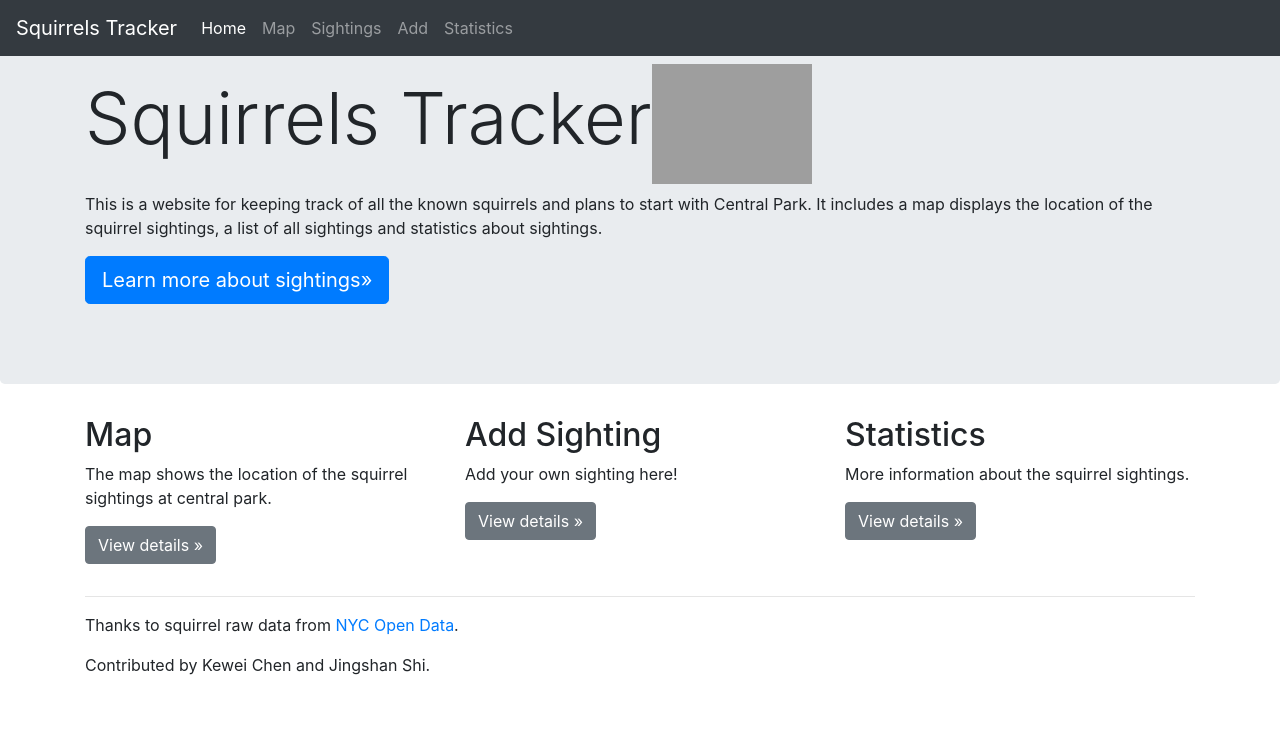
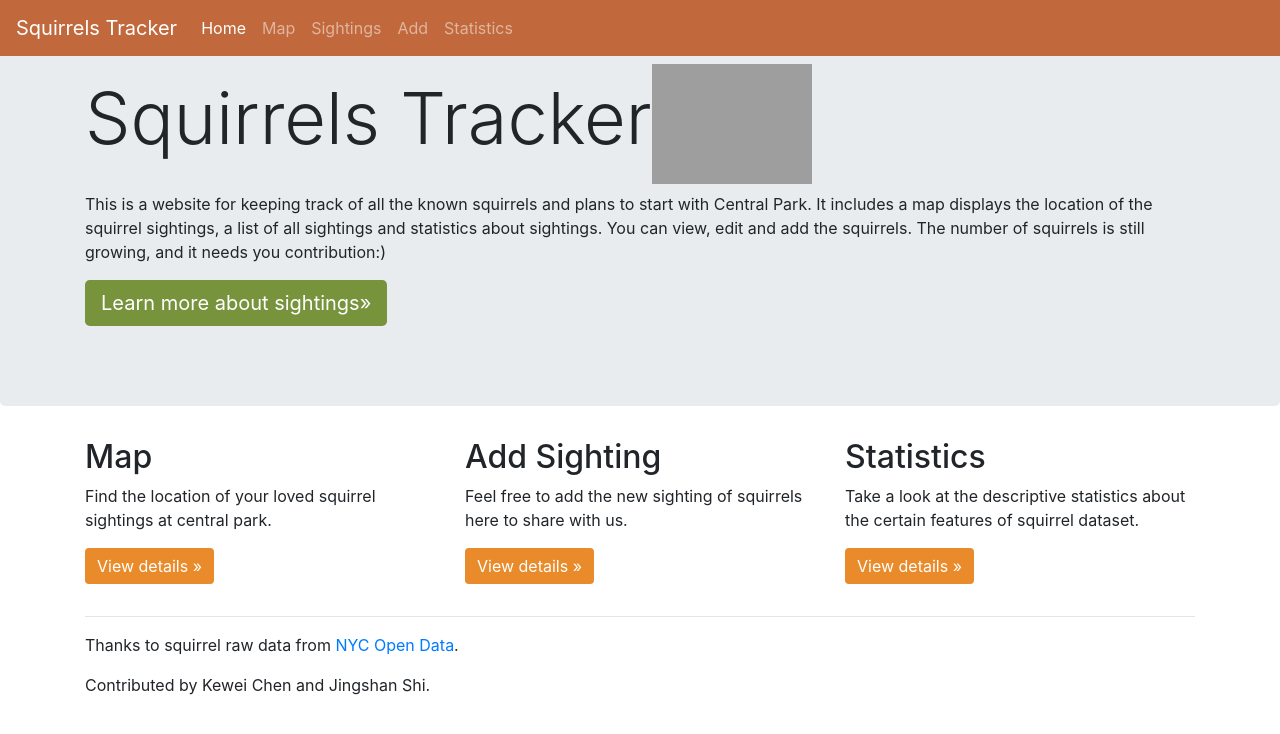
Before and after one commit to Kewei642/Squirrel_Tracker, a Django app: page / in a window 1280 px wide. Shown: the top 734 px of the page. Run offline with Django 3.2, Linux system fonts and the light colour scheme; some libraries are stand-ins or nearby versions; grey boxes are pictures that could not be loaded.

Commit message:
modify the appearance of website

```diff
--- a/map/templates/map/map.html
+++ b/map/templates/map/map.html
@@ -25,7 +25,7 @@
     </style>
   </head>
   <body>
-      <nav class="navbar navbar-expand-md navbar-dark fixed-top bg-dark">
+      <nav class="navbar navbar-expand-md navbar-dark fixed-top" style="background-color: #C1693C;">
           <a class="navbar-brand" href="">Squirrels Tracker</a>
           <button class="navbar-toggler" type="button" data-toggle="collapse" data-target="#navbarsExampleDefault" aria-controls="navbarsExampleDefault" aria-expanded="false" aria-label="Toggle navigation">
             <span class="navbar-toggler-icon"></span>
--- a/sightings/templates/sightings/add.html
+++ b/sightings/templates/sightings/add.html
@@ -13,7 +13,7 @@
 </head>
 
 <body>
-    <nav class="navbar navbar-expand-md navbar-dark fixed-top bg-dark">
+    <nav class="navbar navbar-expand-md navbar-dark fixed-top" style="background-color: #C1693C;">
         <a class="navbar-brand" href="#">Squirrels Tracker</a>
         <button class="navbar-toggler" type="button" data-toggle="collapse" data-target="#navbarsExampleDefault" aria-controls="navbarsExampleDefault" aria-expanded="false" aria-label="Toggle navigation">
           <span class="navbar-toggler-icon"></span>
@@ -46,7 +46,7 @@
             <div class="jumbotron">
                 <div class="container">
                   <h1 class="display-3">Add Your Sighting<img
-                    src="https://pngriver.com/wp-content/uploads/2017/12/download-Squirrel-PNG-transparent-images-transparent-backgrounds-PNGRIVER-COM-squirrel_PNG15794.png"
+                    src="https://www.pngkey.com/png/full/60-607273_animals-baby-squirrel-cute-squirrel-squirrels-squirrel-squirrel.png"
                     alt="Squirrels Logo" class="logo" width="160" height="120" /></h1>
                    <form method="post">
                         {% csrf_token %}
@@ -54,7 +54,7 @@
                         {{ form.as_p }}
                         <br>
 
-                        <input class="btn btn-primary btn-lg" type="submit" name="Submit" value="Submit">
+                        <input class="btn btn-primary" type="submit" name="Submit" value="Submit">
                       </form>
 
                 </div>
--- a/sightings/templates/sightings/all.html
+++ b/sightings/templates/sightings/all.html
@@ -33,7 +33,7 @@
 </head>
 
 <body>
-  <nav class="navbar navbar-expand-md navbar-dark fixed-top bg-dark">
+  <nav class="navbar navbar-expand-md navbar-dark fixed-top" style="background-color: #C1693C;">
     <a class="navbar-brand" href="#">Squirrels Tracker</a>
     <button class="navbar-toggler" type="button" data-toggle="collapse" data-target="#navbarsExampleDefault"
       aria-controls="navbarsExampleDefault" aria-expanded="false" aria-label="Toggle navigation">
@@ -66,7 +66,7 @@
     <div class="jumbotron">
       <div class="container">
         <h3 class="display-3">Squirrels Tracker<img
-            src="https://pngriver.com/wp-content/uploads/2017/12/download-Squirrel-PNG-transparent-images-transparent-backgrounds-PNGRIVER-COM-squirrel_PNG15794.png"
+            src="https://www.pngkey.com/png/full/60-607273_animals-baby-squirrel-cute-squirrel-squirrels-squirrel-squirrel.png"
             alt="Squirrels Logo" class="logo" width="160" height="120" /></h3>
         <p>All the squirrels ID are here. You can click on ID to look into the details and edit the infomation.</p>
 
--- a/sightings/templates/sightings/edit.html
+++ b/sightings/templates/sightings/edit.html
@@ -16,7 +16,7 @@
 <body>
 
 
-    <nav class="navbar navbar-expand-md navbar-dark fixed-top bg-dark">
+    <nav class="navbar navbar-expand-md navbar-dark fixed-top" style="background-color: #C1693C;">
         <a class="navbar-brand" href="#">Squirrels Tracker</a>
         <button class="navbar-toggler" type="button" data-toggle="collapse" data-target="#navbarsExampleDefault" aria-controls="navbarsExampleDefault" aria-expanded="false" aria-label="Toggle navigation">
           <span class="navbar-toggler-icon"></span>
@@ -50,7 +50,7 @@
         <div class="jumbotron">
           <div class="container">
             <h1 class="display-3">Update Sighting info<img
-              src="https://pngriver.com/wp-content/uploads/2017/12/download-Squirrel-PNG-transparent-images-transparent-backgrounds-PNGRIVER-COM-squirrel_PNG15794.png"
+              src="https://www.pngkey.com/png/full/60-607273_animals-baby-squirrel-cute-squirrel-squirrels-squirrel-squirrel.png"
               alt="Squirrels Logo" class="logo" width="160" height="120" /></h1>
               <form method="post">
                   {% csrf_token %}
--- a/sightings/templates/sightings/stats.html
+++ b/sightings/templates/sightings/stats.html
@@ -16,7 +16,7 @@
 <body>
 
 
-    <nav class="navbar navbar-expand-md navbar-dark fixed-top bg-dark">
+    <nav class="navbar navbar-expand-md navbar-dark fixed-top" style="background-color: #C1693C;">
         <a class="navbar-brand" href="#">Squirrels Tracker</a>
         <button class="navbar-toggler" type="button" data-toggle="collapse" data-target="#navbarsExampleDefault" aria-controls="navbarsExampleDefault" aria-expanded="false" aria-label="Toggle navigation">
           <span class="navbar-toggler-icon"></span>
@@ -50,7 +50,7 @@
         <div class="jumbotron">
           <div class="container">
             <h1 class="display-3">Squirrels Sighting Statistics<img
-              src="https://pngriver.com/wp-content/uploads/2017/12/download-Squirrel-PNG-transparent-images-transparent-backgrounds-PNGRIVER-COM-squirrel_PNG15794.png"
+              src="https://www.pngkey.com/png/full/60-607273_animals-baby-squirrel-cute-squirrel-squirrels-squirrel-squirrel.png"
               alt="Squirrels Logo" class="logo" width="160" height="120" /></h1>
 
               <h4>There were {{total_squarrel}} sightings at central park during 2018.</h4>
--- a/sightings/templates/squirrel/index.html
+++ b/sightings/templates/squirrel/index.html
@@ -16,7 +16,7 @@
 <body>
 
 
-    <nav class="navbar navbar-expand-md navbar-dark fixed-top bg-dark">
+    <nav class="navbar navbar-expand-md navbar-dark fixed-top" style="background-color: #C1693C;">
         <a class="navbar-brand" href="#">Squirrels Tracker</a>
         <button class="navbar-toggler" type="button" data-toggle="collapse" data-target="#navbarsExampleDefault" aria-controls="navbarsExampleDefault" aria-expanded="false" aria-label="Toggle navigation">
           <span class="navbar-toggler-icon"></span>
@@ -50,11 +50,11 @@
         <div class="jumbotron">
           <div class="container">
             <h1 class="display-3">Squirrels Tracker<img
-              src="https://pngriver.com/wp-content/uploads/2017/12/download-Squirrel-PNG-transparent-images-transparent-backgrounds-PNGRIVER-COM-squirrel_PNG15794.png"
+              {% comment %} src="https://pngriver.com/wp-content/uploads/2017/12/download-Squirrel-PNG-transparent-images-transparent-backgrounds-PNGRIVER-COM-squirrel_PNG15794.png" {% endcomment %}
+              src="https://www.pngkey.com/png/full/60-607273_animals-baby-squirrel-cute-squirrel-squirrels-squirrel-squirrel.png"
               alt="Squirrels Logo" class="logo" width="160" height="120" /></h1>
-            <p>This is a website for keeping track of all the known squirrels and plans to start with Central Park.
-              It includes a map displays the location of the squirrel sightings, a list of all sightings and statistics about sightings.</p>
-            <p><a class="btn btn-primary btn-lg" href="/sightings/" role="button">Learn more about sightings&raquo;</a></p>
+            <p>This is a website for keeping track of all the known squirrels and plans to start with Central Park. It includes a map displays the location of the squirrel sightings, a list of all sightings and statistics about sightings. You can view, edit and add the squirrels. The number of squirrels is still growing, and it needs you contribution:)</p>
+            <p><a class="btn btn-primary btn-lg" href="/sightings/" role="button" style="background-color: #77933c; /* Green */ border: none;">Learn more about sightings&raquo;</a></p>
           </div>
         </div>
 
@@ -63,18 +63,18 @@
           <div class="row">
             <div class="col-md-4">
               <h2>Map</h2>
-              <p>The map shows the location of the squirrel sightings at central park.</p>
-              <p><a class="btn btn-secondary" href="/map/" role="button">View details &raquo;</a></p>
+              <p>Find the location of your loved squirrel sightings at central park.</p>
+              <p><a class="btn btn-secondary" href="/map/" role="button" style="background-color: #E98B2A; /* Red */ border: none;">View details &raquo;</a></p>
             </div>
             <div class="col-md-4">
               <h2>Add Sighting</h2>
-              <p>Add your own sighting here!</p>
-              <p><a class="btn btn-secondary" href="/sightings/add" role="button">View details &raquo;</a></p>
+              <p>Feel free to add the new sighting of squirrels here to share with us.</p>
+              <p><a class="btn btn-secondary" href="/sightings/add" role="button" style="background-color: #E98B2A; /* Red */ border: none;">View details &raquo;</a></p>
             </div>
             <div class="col-md-4">
               <h2>Statistics</h2>
-              <p>More information about the squirrel sightings.</p>
-              <p><a class="btn btn-secondary" href="/sightings/stats" role="button">View details &raquo;</a></p>
+              <p>Take a look at the descriptive statistics about the certain features of squirrel dataset.</p>
+              <p><a class="btn btn-secondary" href="/sightings/stats" role="button" style="background-color: #E98B2A; /* Red */ border: none;">View details &raquo;</a></p>
             </div>
           </div>
 
```
